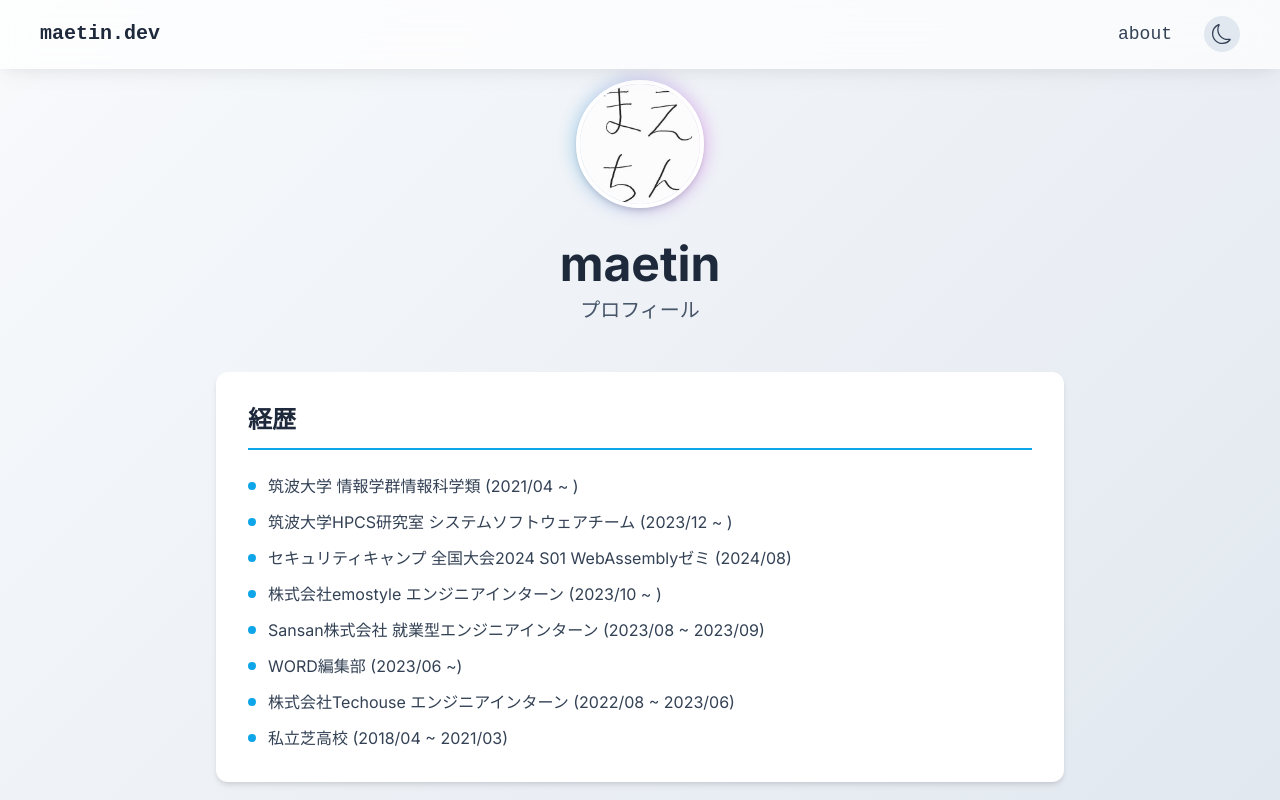
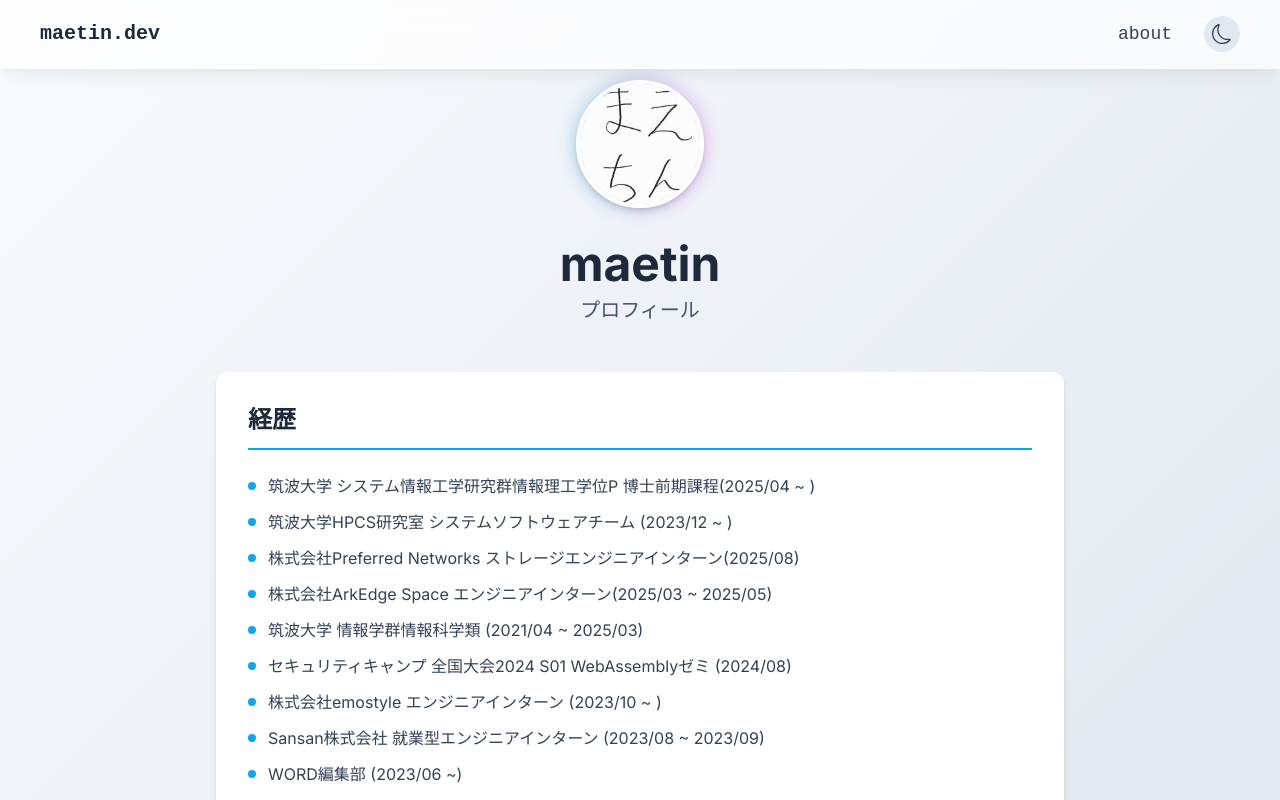
Before and after one commit to maetin0324/maetin0324.github.io, a Next.js app: page /about in a window 1280 px wide. Shown: the top 800 px of the page. Built offline with nearby package versions, Linux system fonts and the light colour scheme.

Commit message:
update keireki

```diff
--- a/app/about/page.tsx
+++ b/app/about/page.tsx
@@ -27,11 +27,23 @@ export default function About() {
           <ul className="space-y-3 text-slate-700 dark:text-slate-300">
             <li className="flex items-start">
               <span className="inline-block w-2 h-2 bg-primary-500 rounded-full mt-2 mr-3 flex-shrink-0"></span>
-              <span>筑波大学 情報学群情報科学類 (2021/04 ~ )</span>
+              <span>筑波大学 システム情報工学研究群情報理工学位P 博士前期課程(2025/04 ~ )</span>
             </li>
             <li className="flex items-start">
               <span className="inline-block w-2 h-2 bg-primary-500 rounded-full mt-2 mr-3 flex-shrink-0"></span>
               <span>筑波大学HPCS研究室 システムソフトウェアチーム (2023/12 ~ )</span>
+            </li>
+            <li className="flex items-start">
+              <span className="inline-block w-2 h-2 bg-primary-500 rounded-full mt-2 mr-3 flex-shrink-0"></span>
+              <span>株式会社Preferred Networks ストレージエンジニアインターン(2025/08)</span>
+            </li>
+            <li className="flex items-start">
+              <span className="inline-block w-2 h-2 bg-primary-500 rounded-full mt-2 mr-3 flex-shrink-0"></span>
+              <span>株式会社ArkEdge Space エンジニアインターン(2025/03 ~ 2025/05)</span>
+            </li>
+            <li className="flex items-start">
+              <span className="inline-block w-2 h-2 bg-primary-500 rounded-full mt-2 mr-3 flex-shrink-0"></span>
+              <span>筑波大学 情報学群情報科学類 (2021/04 ~ 2025/03)</span>
             </li>
             <li className="flex items-start">
               <span className="inline-block w-2 h-2 bg-primary-500 rounded-full mt-2 mr-3 flex-shrink-0"></span>
```
